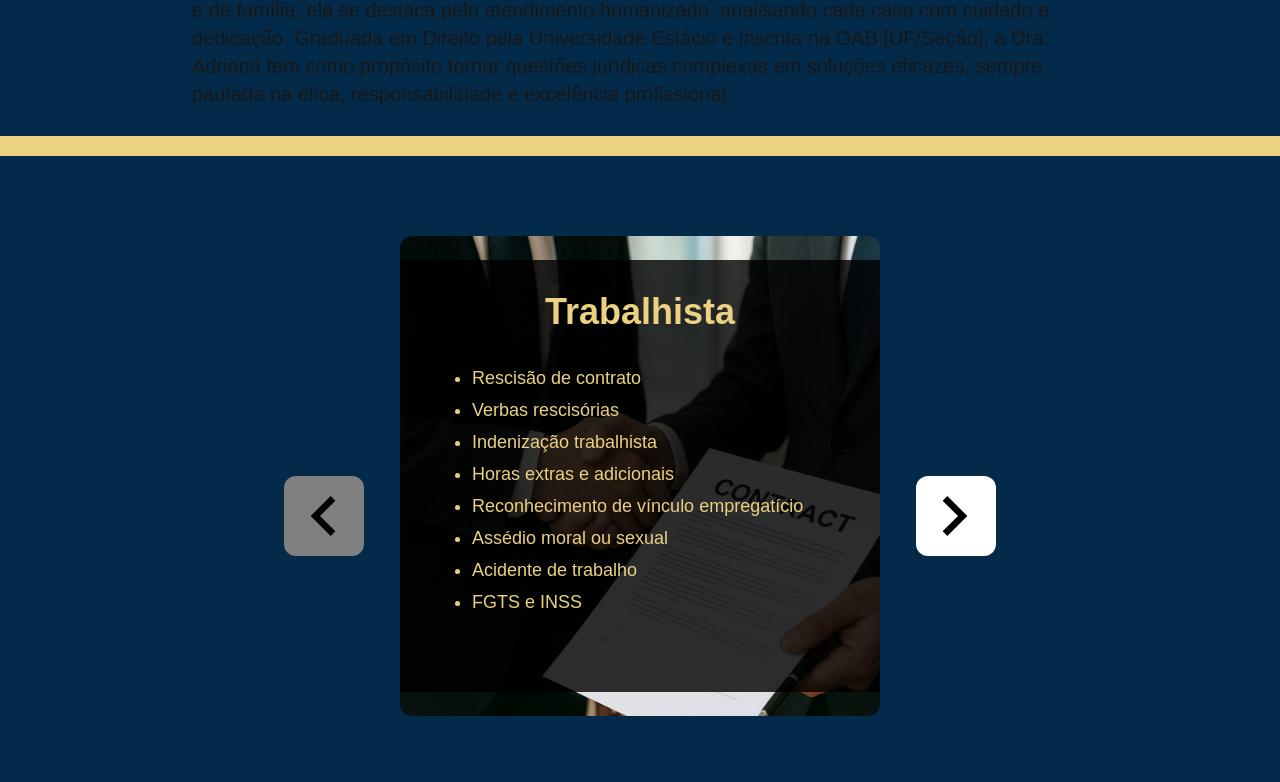
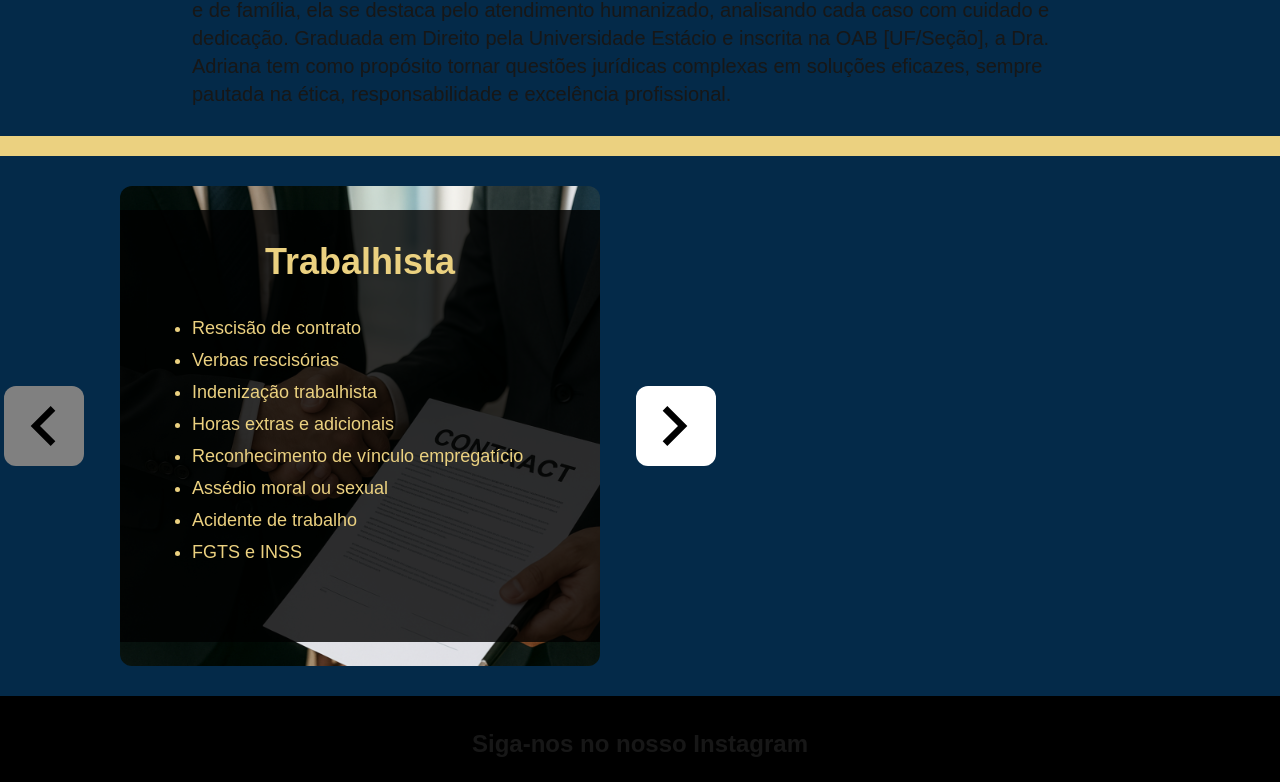
Before and after one commit to DavidSheltonSF/advogados-landing-page, a Next.js app: page / in a window 1280 px wide. Shown: the part 2176-2958 px from the top of the page. Built offline with nearby package versions, Linux system fonts and the light colour scheme.

Commit message:
refactor(carousel): enhance layout

```diff
--- a/src/app/components/carousel/index.tsx
+++ b/src/app/components/carousel/index.tsx
@@ -109,7 +109,7 @@ export function Carousel() {
 
 
   return (
-    <div className="flex justify-center items-center relative w-180 h-160 max-md:w-180 max-md:h-210 overflow-hidden ">
+    <div className="flex justify-center items-center relative w-180 max-md:w-180 overflow-hidden ">
       <div onTouchStart={touchStart}  onTouchEnd={touched} className="overflow-hidden rounded-xl">
         <div className="flex w-120 h-120 max-md:w-130 max-md:h-130 max-sm:w-80 max-sm:h-90 rounded-xl transition-transform duration-500" style={{transform: `translateX(-${current * 100}%)`}}>
         {cards.map((card, index) => {
@@ -119,10 +119,10 @@ export function Carousel() {
         })}
       </div>
       </div>
-      <button onClick={prevSlide} className="absolute top-1/2 left-1 text-blue-400 bg-white max-md:bg-white/60 rounded-xl leftButton">
+      <button onClick={prevSlide} className="absolute left-1 text-blue-400 bg-white max-md:bg-white/60 rounded-xl leftButton">
         <img className="w-20 max-md:w-15" src="icons/arrow-left.svg" alt="" />
       </button>
-      <button onClick={nextSlide} className="absolute top-1/2 right-1 text-white bg-blue-400 bg-white max-md:bg-white/60 rounded-xl rightButton">
+      <button onClick={nextSlide} className="absolute right-1 text-white bg-blue-400 bg-white max-md:bg-white/60 rounded-xl rightButton">
         <img className="w-20 max-md:w-15" src="icons/arrow-right.svg" alt="" />
       </button>
     </div>
--- a/src/app/page.tsx
+++ b/src/app/page.tsx
@@ -67,7 +67,7 @@ export default function Home() {
           </main>
         </PageContainer>
       </PageSection>
-      <PageSection backgroundImage="" extraClasses=" bg-[#042A49]  border-t-[#EBD180] border-t-20">
+      <PageSection backgroundImage="" extraClasses="max-sm:h-[60vh] bg-[#042A49]  border-t-[#EBD180] border-t-20">
         <Carousel/>
       </PageSection>
       <Footer/>
```
